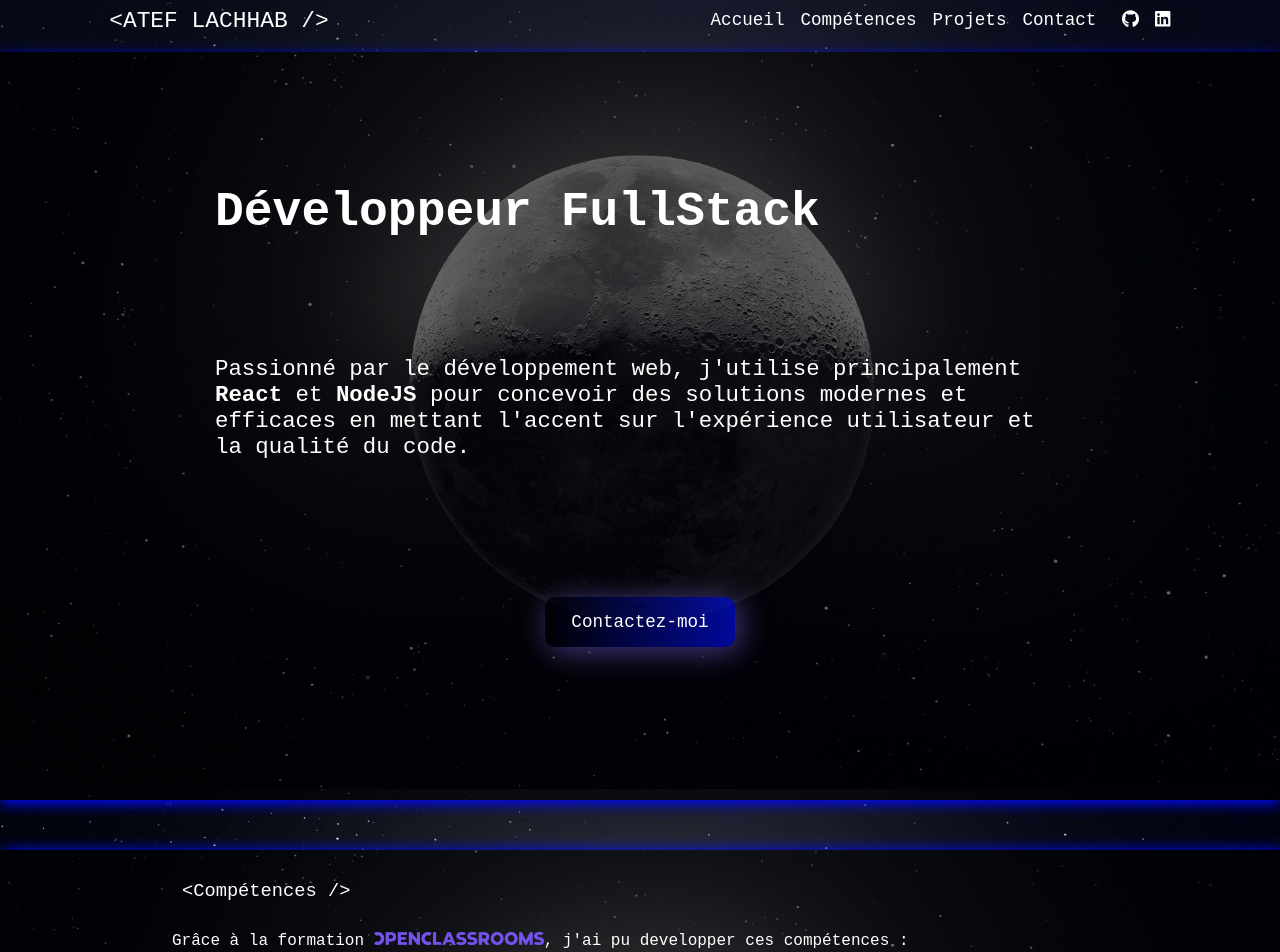
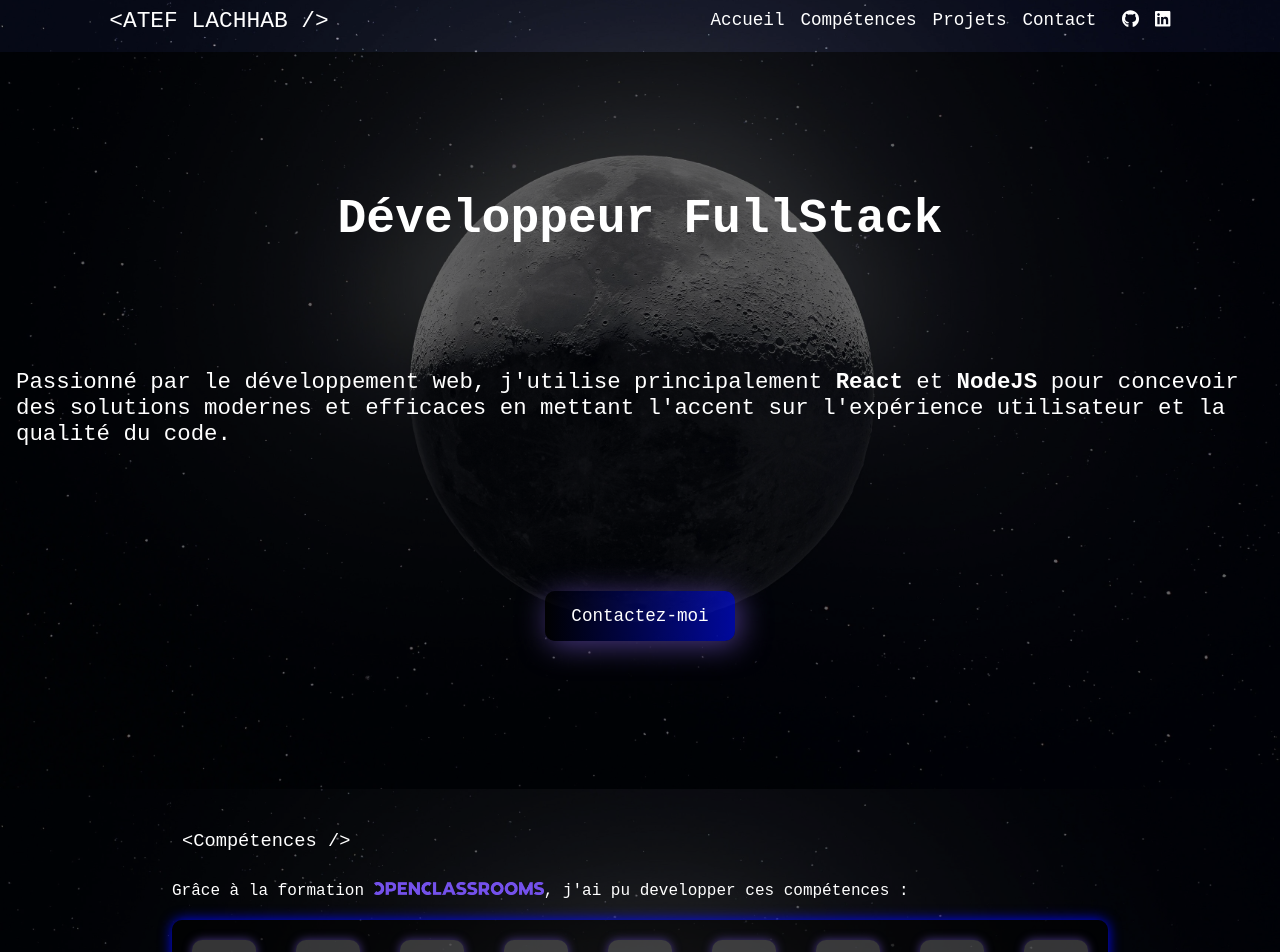
Before and after one commit to Kaazell/my-portfolio, a React (Vite) app: page / in a window 1280 px wide. Shown: the part 11-963 px from the top of the page. Built offline with nearby package versions, Linux system fonts and the light colour scheme; a web font is replaced by a local one.

Commit message:
fix: Main style refactor

```diff
--- a/src/pages/Home/Home.tsx
+++ b/src/pages/Home/Home.tsx
@@ -8,19 +8,17 @@ import oc from "../../assets/img/openclassrooms.png";
 
 const Home: React.FC = () => {
   return (
-    <>
-      <div className={s.landing} id="home_section">
-        <div className={s.landing_items}>
-          <h2>Développeur FullStack</h2>
-          <p>
+    <main>
+      <section className={s.landing} id="home_section">
+        <h1 className={s.landing__title}>Développeur FullStack</h1>
+        <p className={s.landing__introduction}>
           Passionné par le développement web, j'utilise principalement{" "}
           <strong>React</strong> et <strong>NodeJS</strong> pour concevoir des
           solutions modernes et efficaces en mettant l'accent sur l'expérience
           utilisateur et la qualité du code.
         </p>
         <Button buttonName="Contactez-moi" destination="#contact_form" />
-        </div>
-      </div>
+      </section>
       <div className={s.sections_container}>
         <section className={s.stack} id="skills_section">
           <h3 style={{ textAlign: "left" }}>&lt;Compétences /&gt;</h3>{" "}
@@ -44,7 +42,7 @@ const Home: React.FC = () => {
           <Form />
         </section>
       </div>
-    </>
+    </main>
   );
 };
 
--- a/src/pages/Home/style.module.scss
+++ b/src/pages/Home/style.module.scss
@@ -1,4 +1,20 @@
 @use "../../styles/variables";
+
+.landing {
+    background-color: variables.$black-transparent;
+    height: 93.5vh;
+    padding: 1em;
+    display: flex;
+    flex-direction: column;
+    justify-content: space-evenly;
+    align-items: center;
+    &__title {
+        font-size: 3em;
+    }
+    &__introduction {
+        font-size: 1.4rem;
+    }
+}
 
 .sections_container {
     display: flex;
@@ -7,43 +23,11 @@
     gap: 20px;
     padding: 20px;
     background-color: rgba(0, 0, 0, 0.59);
-    box-shadow: 4px 0px 13px rgb(0, 8, 255)
-}
-
-section {
-    margin-bottom: 40px;
-    max-width: 936px;
 }
 
 h3 {
     margin: 10px;
     font-weight: 400;
-}
-
-.landing {
-    background-color: variables.$black-transparent;
-    height: 93.5vh;
-    padding: 1em;
-    display: flex;
-    flex-direction: column;
-    align-items: center;
-    margin-bottom: 50px;
-    box-shadow: 0px 4px 13px rgb(0, 8, 255);
-    h2 {
-        font-size: 3em;
-    }
-    p {
-        font-size: 1.4rem;
-    }
-}
-
-.landing_items {
-    height: 100%;
-    display: flex;
-    flex-direction: column;
-    justify-content: space-evenly;
-    max-width: 850px;
-
 }
 
 .oc_text {
```
Lines whose indentation alone changed are shown as unchanged.
